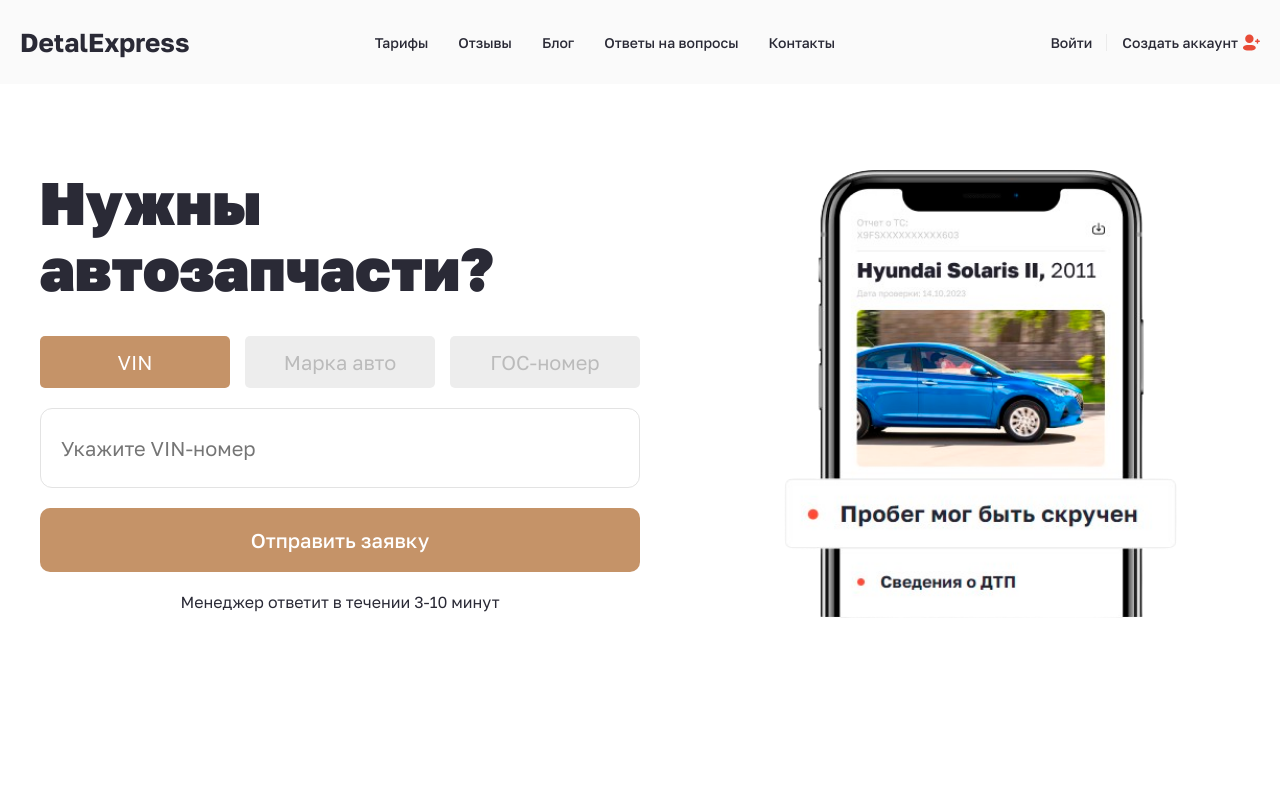
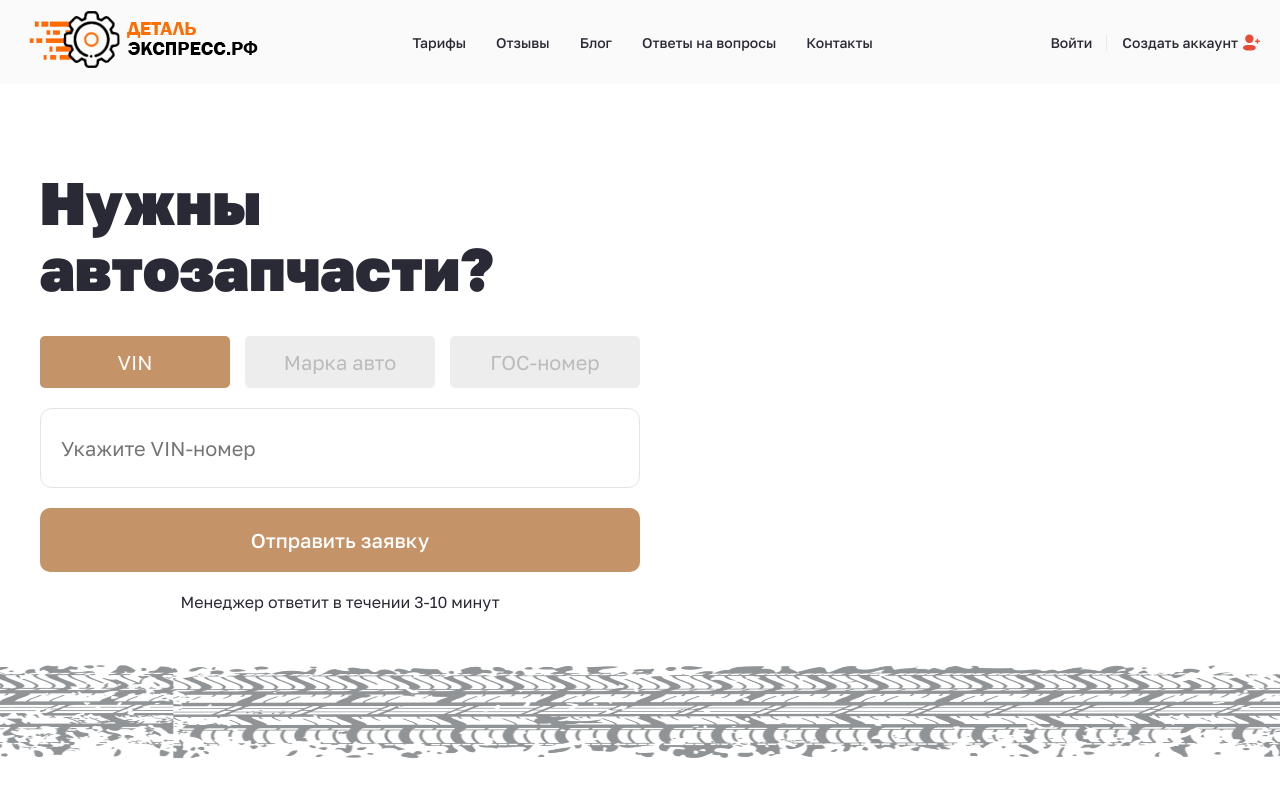
Before and after one commit to AM1G0S/detalExpress, a React (Vite) app: page / in a window 1280 px wide. Shown: the top 796 px of the page. Built offline with nearby package versions, Linux system fonts and the light colour scheme; grey boxes are pictures that could not be loaded.

Commit message:
добавил разделитесль для секций

```diff
--- a/src/components/loyaut/Header/Header.module.scss
+++ b/src/components/loyaut/Header/Header.module.scss
@@ -7,6 +7,10 @@
 	z-index: 99;
 	transition: .3s;
 	background: #fafafa;
+
+	@media(max-width: 480px){
+		padding: 0 10px;
+	}
 }
 
 .inner {
@@ -19,11 +23,9 @@
 }
 
 .logo {
-	font-weight: 700;
-	font-size: 26px;
+	max-width: 100%;
 
-	@media(max-width: 480px) {
-		font-size: 20px;
+	@media(max-width: 480px){
 	}
 }
 
--- a/src/components/loyaut/Header/Header.tsx
+++ b/src/components/loyaut/Header/Header.tsx
@@ -2,6 +2,7 @@ import {FC, memo} from "react";
 import {Link} from "react-router-dom";
 
 import cls from "./Header.module.scss";
+import logoImg from "../../../assets/img/logo.png";
 
 interface HeaderProps {
 }
@@ -13,7 +14,7 @@ export const Header: FC = memo((props: HeaderProps) => {
 		<header className={cls.header}>
 			<div className={cls.inner}>
 				<Link to={"/"}>
-					<span className={cls.logo}>DetalExpress</span>
+					<img src={logoImg} className={cls.logo}/>
 				</Link>
 				<div className={cls.menu}>
 					<ul className={cls.menuList}>
--- a/src/components/ui/HomeForm/HomeForm.module.scss
+++ b/src/components/ui/HomeForm/HomeForm.module.scss
@@ -47,4 +47,8 @@
 .text {
 	text-align: center;
 	font-size: 16px;
+
+	@media (max-width: 480px) {
+		font-size: 14px;
+	}
 }
--- a/src/components/ui/Input/Input.module.scss
+++ b/src/components/ui/Input/Input.module.scss
@@ -6,7 +6,7 @@
 	padding: 0 20px;
 	font-size: 20px;
 	border-radius: 12px;
-	background: rgba(255, 255, 255, .2);
+	background: rgba(255, 255, 255, 1);
 	border: 1px solid #e3e3e3;
 	font-weight: 400;
 	outline: none;
--- a/src/index.css
+++ b/src/index.css
@@ -13,19 +13,21 @@
 	margin: 0;
 	list-style: none;
 	outline: none;
+	box-sizing: border-box;
 	font-family: 'Golos Text', sans-serif;
-	box-sizing: border-box;
 }
 
 html {
 	-ms-text-size-adjust: 100%;
 	-webkit-text-size-adjust: 100%;
+	height: 100%;
 }
 
 body {
 	-moz-osx-font-smoothing: grayscale;
 	-webkit-font-smoothing: antialiased;
 	color: var(--main-color);
+	height: 100%;
 }
 
 button {
@@ -63,12 +65,18 @@ input[type =checkbox] {
 	cursor: pointer;
 }
 
+#root {
+	height: 100%;
+}
+
 .wrapper {
 	overflow-x: hidden;
+	height: 100%;
 }
 
 .container {
 	width: 100%;
+	height: 100%;
 	flex-direction: column;
 	max-width: 1240px;
 	padding: 0 20px;
@@ -80,3 +88,20 @@ input[type =checkbox] {
 .content {
 	padding-top: 84px;
 }
+
+.separator {
+	position: relative;
+
+	&::before {
+		content: "";
+		position: absolute;
+		bottom: -150px;
+		left: -100%;
+		right: 0;
+		height: 100px;
+		width: 1000%;
+		background-image: url(/src/assets/img/traces2.png);
+		object-fit: contain;
+		background-repeat: round;
+	}
+}
--- a/src/pages/Home/Home.module.scss
+++ b/src/pages/Home/Home.module.scss
@@ -1,11 +1,8 @@
 .formWrapper {
 	display: flex;
-	align-items: flex-start;
-	gap: 40px;
 	padding-top: 85px;
 
 	@media (max-width: 660px) {
-		flex-direction: column;
 		padding-top: 40px;
 	}
 }
@@ -34,9 +31,12 @@
 	}
 }
 
-.mainImg {
-	width: 100%;
-	max-height: 450px;
-	object-fit: contain;
-	margin: 0 auto;
+.video {
+	position: absolute;
+	top: 50%;
+	transform: translateY(-50%);
+	right: -300px;
+	object-fit: cover;
+	z-index: -1;
+	max-width: 960px;
 }
--- a/src/pages/Home/Home.tsx
+++ b/src/pages/Home/Home.tsx
@@ -1,8 +1,9 @@
+import classnames from "classnames";
 import { FC, memo } from "react";
 import { HomeForm } from "../../components";
 import cls from "./Home.module.scss";
 
-import mainImgSrc from "../../assets/img/main-image.png";
+import engineVideo from "../../assets/animation/engine.mp4";
 
 interface HomeProps {}
 
@@ -10,13 +11,15 @@ export const Home: FC = memo((props: HomeProps) => {
   const {} = props;
 
   return (
-    <div className={cls.formWrapper}>
+    <div className={classnames(cls.formWrapper, 'separator')}>
       <div className={cls.inner}>
         <h1 className={cls.title}>Нужны автозапчасти?</h1>
         <HomeForm></HomeForm>
       </div>
       <div className={cls.inner}>
-        <img className={cls.mainImg} src={mainImgSrc} alt={""}/>
+        <video className={cls.video} autoPlay muted loop>
+          <source src={engineVideo} type="video/mp4" />
+        </video>
       </div>
     </div>
   );
```
Also changed, not shown: src/assets/img/traces.png, src/assets/img/traces2.png (added).
